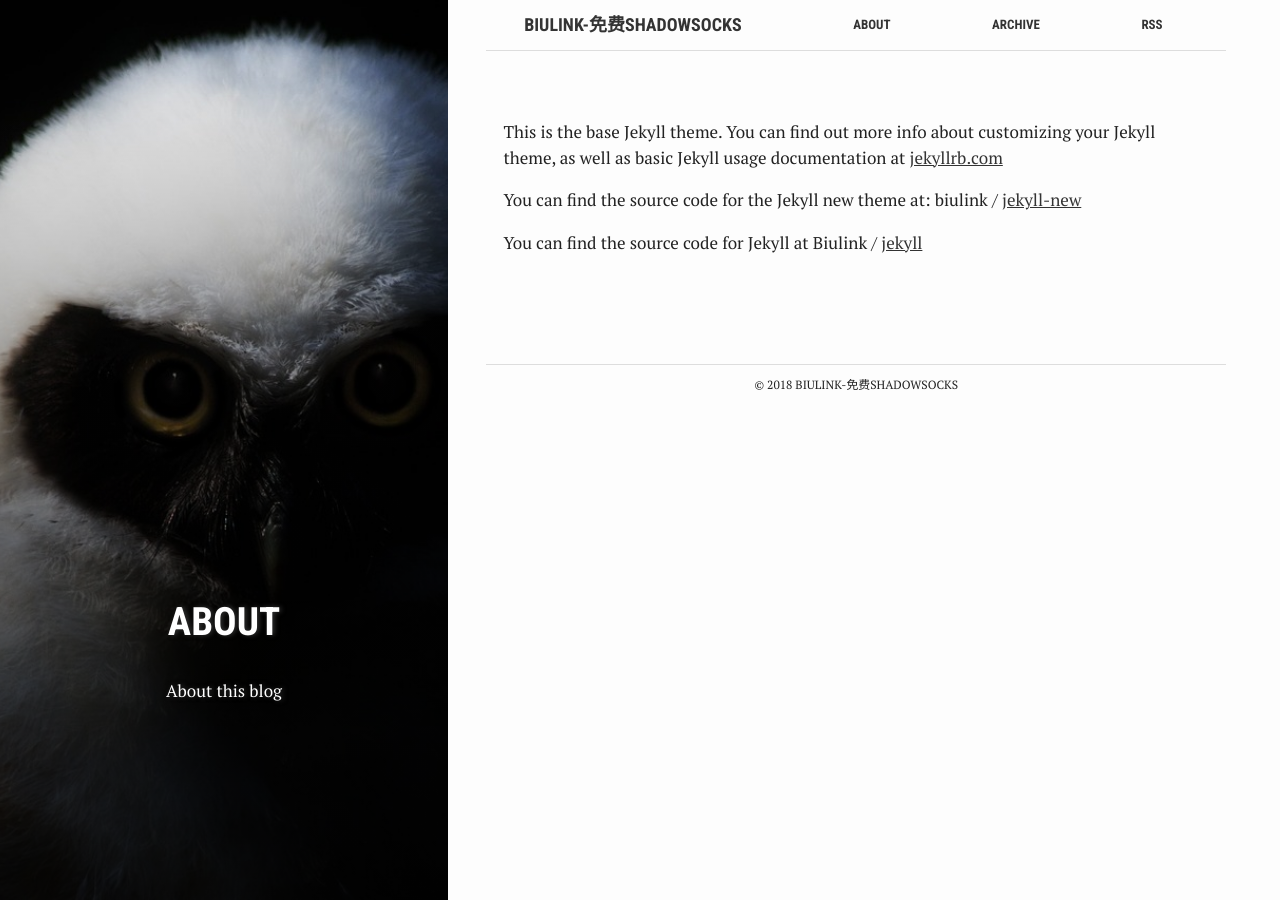
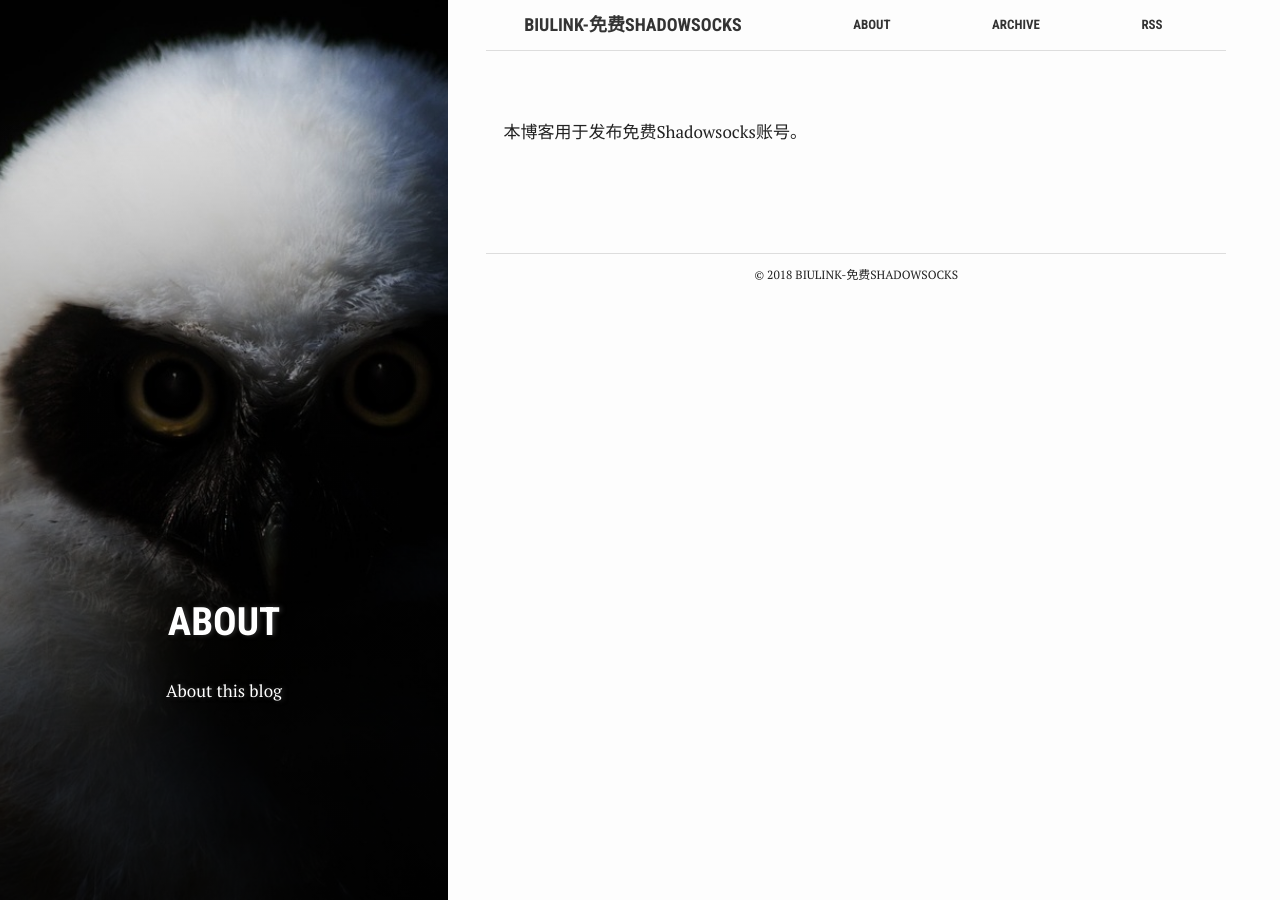
Before and after one commit to Biulink/biulink.github.io, a Jekyll site: the page built from about.md, in a window 1280 px wide. Built offline with Jekyll 4.4.1, drawn with Linux system fonts in a browser that asks for light colours.

Commit message:
Update about.md

```diff
--- a/about.md
+++ b/about.md
@@ -8,12 +8,4 @@
 active: about
 ---
 
-This is the base Jekyll theme. You can find out more info about customizing your Jekyll theme, as well as basic Jekyll usage documentation at [jekyllrb.com](http://jekyllrb.com/)
-
-You can find the source code for the Jekyll new theme at:
-{{site.twitter_username}} /
-[jekyll-new](https://github.com/jglovier/jekyll-new)
-
-You can find the source code for Jekyll at
-{{site.github_username}} /
-[jekyll](https://github.com/jekyll/jekyll)
+本博客用于发布免费Shadowsocks账号。
```
